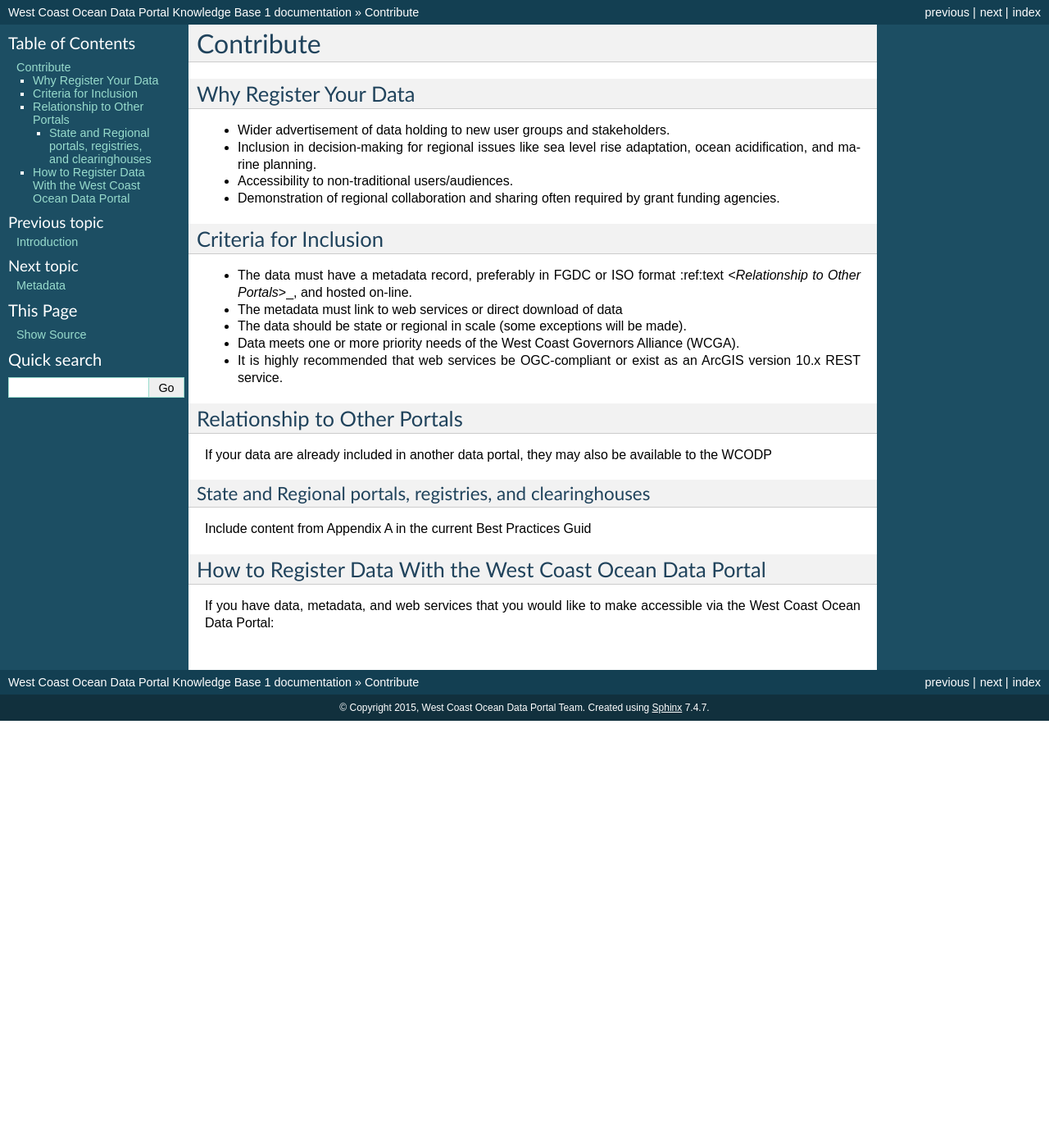
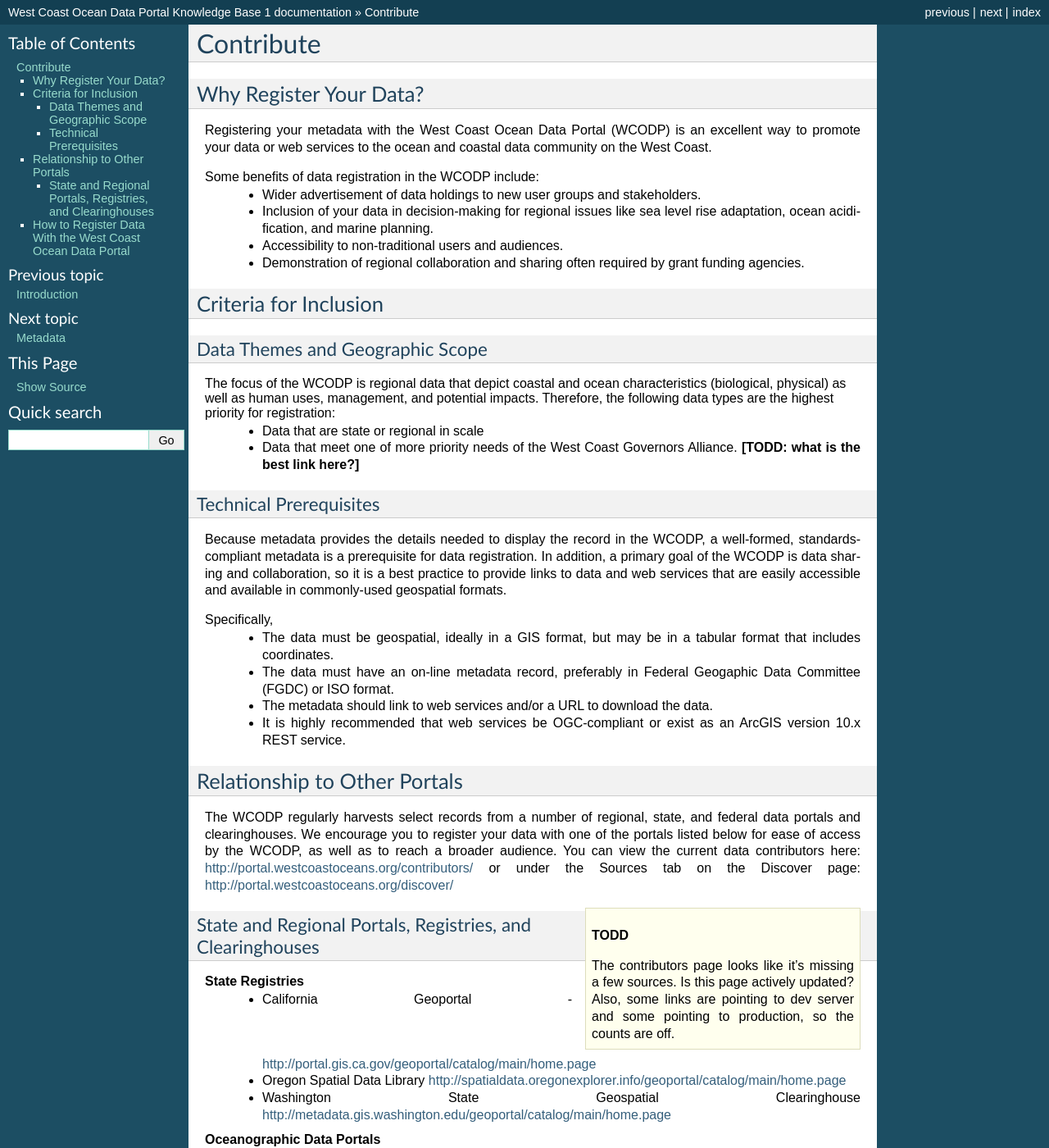
Before and after one commit to WCGA/knowledge-base, a Sphinx documentation site: the page built from docs/contribute/contribute.rst, in a window 1280 px wide and 1400 px high. Shown: the whole window at 82% size. Built offline with Sphinx 7.4.7, drawn with Linux system fonts in a browser that asks for light colours; some of the changed text lies outside the part shown.

Commit message:
Fill in Contribute section text.  Edits to intro.

```diff
--- a/docs/contribute/contribute.rst
+++ b/docs/contribute/contribute.rst
@@ -2,31 +2,63 @@
 Contribute
 ==========
 
-Why Register Your Data
-======================
+Why Register Your Data?
+=======================
+Registering your metadata with the West Coast Ocean Data Portal (WCODP) is an excellent way to promote your data or web services to the ocean and coastal data community on the West Coast.
 
-* Wider advertisement of data holding to new user groups and stakeholders.
-* Inclusion in decision-making for regional issues like sea level rise adaptation, ocean acidification, and marine planning.
-* Accessibility to non-traditional users/audiences.
-* Demonstration of regional collaboration and sharing often required by grant funding agencies.
+Some benefits of data registration in the WCODP include:
+ * Wider advertisement of data holdings to new user groups and stakeholders.
+ * Inclusion of your data in decision-making for regional issues like sea level rise adaptation, ocean acidification, and marine planning.
+ * Accessibility to non-traditional users and audiences.
+ * Demonstration of regional collaboration and sharing often required by grant funding agencies.
 
 Criteria for Inclusion
 ======================
 
-* The data must have a metadata record, preferably in FGDC or ISO format :ref:text <`Relationship to Other Portals`>_, and hosted on-line.
-* The metadata must link to web services or direct download of data
-* The data should be state or regional in scale (some exceptions will be made).
-* Data meets one or more priority needs of the West Coast Governors Alliance (WCGA).
-* It is highly recommended that web services be OGC-compliant or exist as an ArcGIS version 10.x REST service.
+Data Themes and Geographic Scope
+---------------------------------
+The focus of the WCODP is regional data that depict coastal and ocean characteristics (biological, physical) as well as  human uses, management, and potential impacts.  Therefore, the following data types are the highest priority for registration:
+ * Data that are state or regional in scale
+ * Data that meet one of more priority needs of the West Coast Governors Alliance.  **[TODD:  what is the best link here?]**
+
+Technical Prerequisites
+-----------------------
+Because metadata provides the details needed to display the record in the WCODP, a well-formed, standards-compliant metadata is a prerequisite for data registration.  In addition, a primary goal of the WCODP is data sharing and collaboration, so it is a best practice to provide links to data and web services that are easily accessible and available in commonly-used geospatial formats.
+
+Specifically,
+ * The data must be geospatial, ideally in a GIS format, but may be in a tabular format that includes coordinates.
+ * The data must have an on-line metadata record, preferably in Federal Geogaphic Data Committee (FGDC) or ISO format.
+ * The metadata should link to web services and/or a URL to download the data.
+ * It is highly recommended that web services be OGC-compliant or exist as an ArcGIS version 10.x REST service.
 
 Relationship to Other Portals
 =============================
+The WCODP regularly harvests select records from a number of regional, state, and federal data portals and clearinghouses.  We encourage you to register your data with one of the portals listed below for ease of access by the WCODP, as well as to reach a broader audience.  You can view the current data contributors here: http://portal.westcoastoceans.org/contributors/ or under the Sources tab on the Discover page: http://portal.westcoastoceans.org/discover/
 
-If your data are already included in another data portal, they may also be available to the WCODP
+.. sidebar:: TODD
 
-State and Regional portals, registries, and clearinghouses
+	The contributors page looks like it's missing a few sources.  Is this page actively updated?  Also, some links are pointing to dev server and some pointing to production, so the counts are off.
+
+
+State and Regional Portals, Registries, and Clearinghouses
 ----------------------------------------------------------
-Include content from Appendix A in the current Best Practices Guid
+
+**State Registries**
+ * California Geoportal - http://portal.gis.ca.gov/geoportal/catalog/main/home.page
+ * Oregon Spatial Data Library                 http://spatialdata.oregonexplorer.info/geoportal/catalog/main/home.page
+ * Washington State Geospatial Clearinghouse   http://metadata.gis.washington.edu/geoportal/catalog/main/home.page
+
+**Oceanographic Data Portals**
+ * SCCOOS                                      http://www.sccoos.org/interactive-map/
+ * CeNCOOS                                     http://139.121.160.34/CeNCOOS/DataPortal.html
+ * NANOOS                                      http://nvs.nanoos.org/
+
+**Seafloor Mapping Data Portals**
+ * PaCOOS                                      http://pacoos.coas.oregonstate.edu/help.html
+ * SeafloorMapping.net                         http://seafloormapping.net/sf_data
+ * California SeaFloor Mapping Program         http://seafloor.otterlabs.org/csmp/csmp.html
+
+
 
 How to Register Data With the West Coast Ocean Data Portal
 ==========================================================
```
Also changed, not shown: docs/intro.rst (+15 -5 lines).
